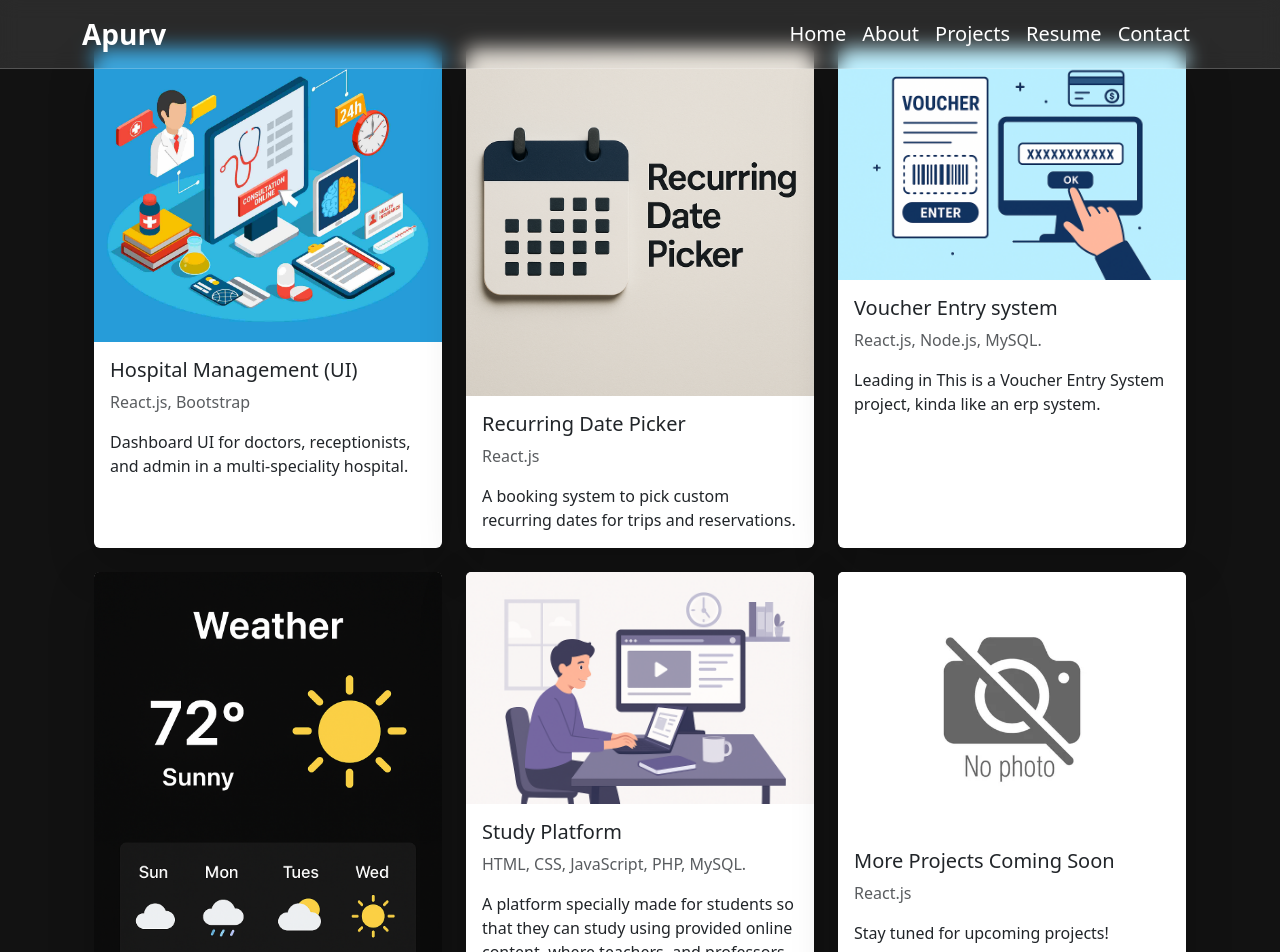
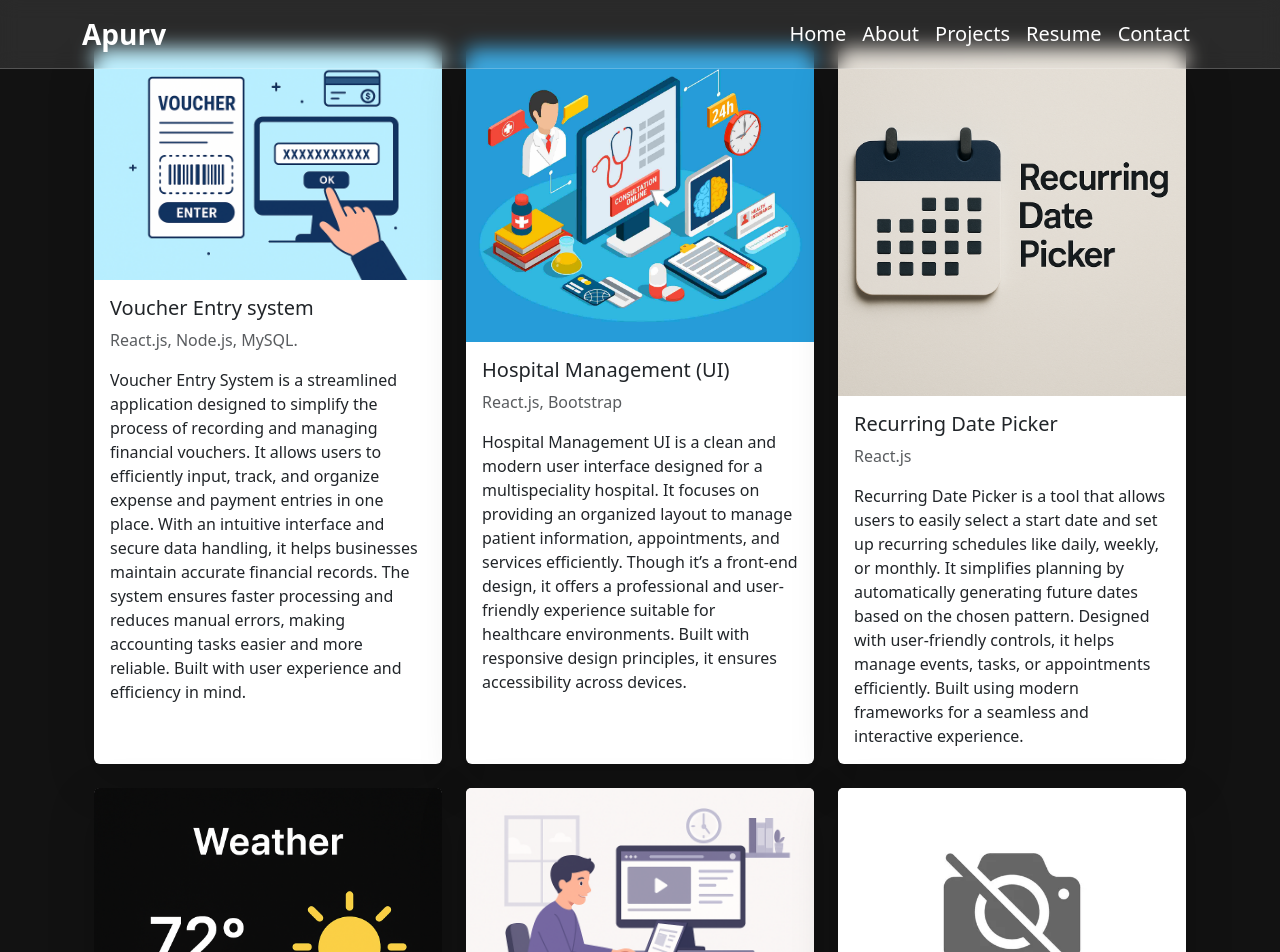
Before and after one commit to Apurv27/Apurv-s-Portfolio, a React (Vite) app: page /projects in a window 1280 px wide. Shown: the top 952 px of the page. Built offline with nearby package versions, Linux system fonts and the light colour scheme.

Commit message:
made changes in project cards descriptions

```diff
--- a/src/components/Projects.jsx
+++ b/src/components/Projects.jsx
@@ -13,10 +13,18 @@
       <div className="row g-4">
         <div className="col-md-4">
           <Pro_card
+            img={ves}
+            title="Voucher Entry system"
+            tech="React.js, Node.js, MySQL."
+            desc="Voucher Entry System is a streamlined application designed to simplify the process of recording and managing financial vouchers. It allows users to efficiently input, track, and organize expense and payment entries in one place. With an intuitive interface and secure data handling, it helps businesses maintain accurate financial records. The system ensures faster processing and reduces manual errors, making accounting tasks easier and more reliable. Built with user experience and efficiency in mind."
+          />
+        </div>
+        <div className="col-md-4">
+          <Pro_card
             img={hpmanagment}
             title="Hospital Management (UI)"
             tech="React.js, Bootstrap"
-            desc="Dashboard UI for doctors, receptionists, and admin in a multi-speciality hospital."
+            desc="Hospital Management UI is a clean and modern user interface designed for a multispeciality hospital. It focuses on providing an organized layout to manage patient information, appointments, and services efficiently. Though it’s a front-end design, it offers a professional and user-friendly experience suitable for healthcare environments. Built with responsive design principles, it ensures accessibility across devices."
           />
         </div>
         <div className="col-md-4">
@@ -24,17 +32,10 @@
             img={rdpicker}
             title="Recurring Date Picker"
             tech="React.js"
-            desc="A booking system to pick custom recurring dates for trips and reservations."
+            desc="Recurring Date Picker is a tool that allows users to easily select a start date and set up recurring schedules like daily, weekly, or monthly. It simplifies planning by automatically generating future dates based on the chosen pattern. Designed with user-friendly controls, it helps manage events, tasks, or appointments efficiently. Built using modern frameworks for a seamless and interactive experience."
           />
         </div>
-        <div className="col-md-4">
-          <Pro_card
-            img={ves}
-            title="Voucher Entry system"
-            tech="React.js, Node.js, MySQL."
-            desc="Leading in This is a Voucher Entry System project, kinda like an erp system."
-          />
-        </div>
+
         <div className="col-md-4">
           <Pro_card
             img={weth}
@@ -48,7 +49,7 @@
             img={stdp}
             title="Study Platform"
             tech="HTML, CSS, JavaScript, PHP, MySQL."
-            desc="A platform specially made for students so that they can study using provided online content, where teachers, and professors can put there notes , findings, etc."
+            desc="StudyPlatform is an online learning platform where students can study virtually from anywhere. It offers a user-friendly interface to access study materials, practice quizzes, and collaborate with peers. Designed to make learning interactive and convenient, it helps students stay connected and enhance their academic performance. Built with modern technologies for smooth and responsive experiences."
           />
         </div>
         <div className="col-md-4">
```
